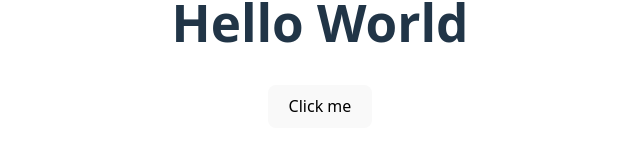
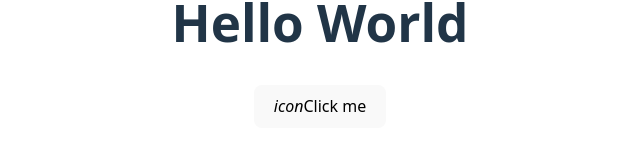
Before and after one commit to shotasato0/react-app, a React (Vite) app: page / in a window 1280 px wide. Shown: the part 356-506 px from the top of the page, without its empty margins (320-960 px from the left). Built offline with nearby package versions, Linux system fonts and the light colour scheme.

Commit message:
【update】Buttonコンポーネントにアイコンとラベルを追加
ボタンにアイコンとテキストラベルを表示するよう変更しました。

```diff
--- a/src/Button.jsx
+++ b/src/Button.jsx
@@ -1,5 +1,10 @@
 function Button() {
-  return <button type="button">Click me</button>
+  return (
+    <button type="button">
+      <i>icon</i>
+      <span>Click me</span>
+    </button>
+  );
 }
 
-export default Button
+export default Button;
```
